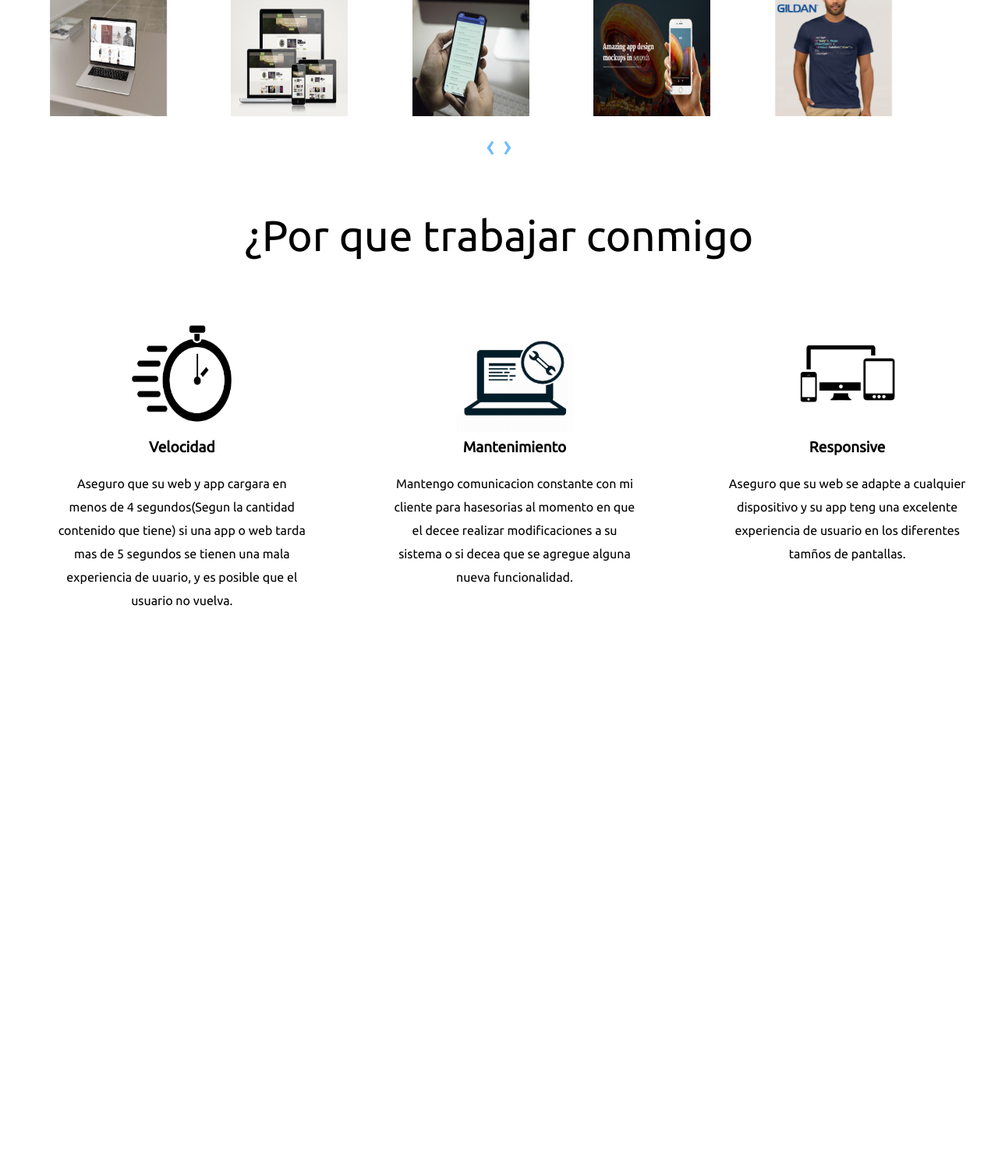
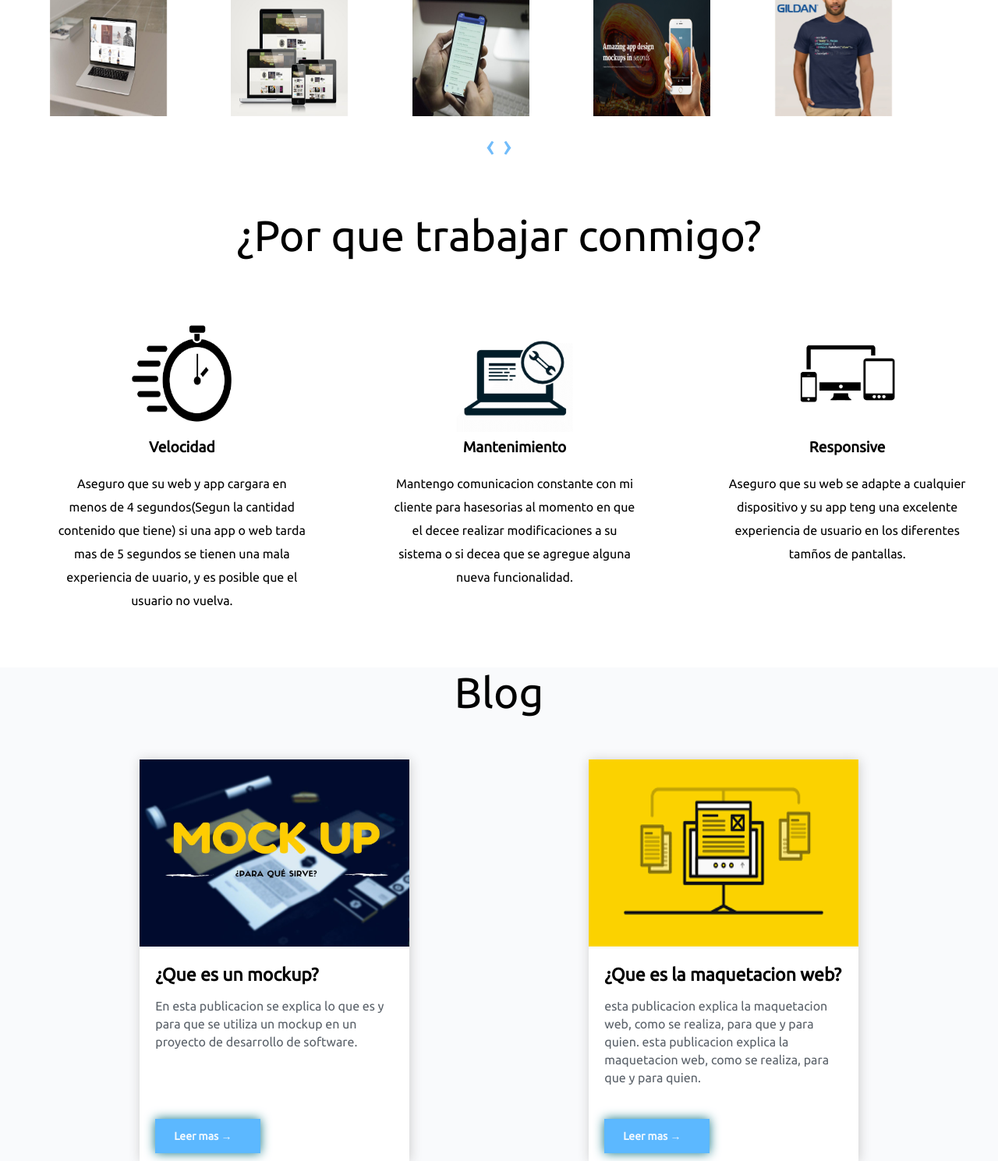
Before and after one commit to EdmaryBaga/EdithBautista, a PHP site: page / in a window 1280 px wide. Shown: the part 2175-3664 px from the top of the page at 78% size. Before the commit the page ends 2952 px from the top, so only its background shows below. Run offline with PHP 8.4, Linux system fonts and the light colour scheme.

Commit message:
Se agrego la seccion de Blog

```diff
--- a/estilos/style.css
+++ b/estilos/style.css
@@ -31,7 +31,8 @@ header .contenedor {
 }
 
 .contenedor-titulo a,
-#sobre_mi a {
+#sobre_mi a,
+#blog a {
     font-size: 14px;
     color: aliceblue;
     font-weight: bold;
@@ -246,3 +247,65 @@ span {
     /*agregamos una separacion entre lineas*/
     line-height: 30px;
 }
+
+
+/*seccion Blog*/
+
+#blog img {
+    width: 100%;
+    /*para que tenga un ancho del 100 de su contenedor*/
+    height: 240px;
+}
+
+#blog {
+    /*Cambiamos el color de fondo para que se diferencie del
+    fondo blanco de cada entrada*/
+    background: #F9FAFC;
+}
+
+#blog h4 {
+    font-size: 23px;
+    margin-bottom: 15px;
+}
+
+#blog p {
+    color: #5A6169;
+    line-height: 23px;
+    font-size: 16px;
+    height: 90px;
+    margin-bottom: 100px;
+}
+
+.botont a {
+    /*Damos un ancho y menos sombra a este boton, pues tambien se agrego a
+    los estilos del boton a que se creo anteriormente*/
+    width: 87px;
+    box-shadow: 0 0 .4em rgb(19, 118, 131);
+}
+
+.botont {
+    position: absolute;
+    bottom: 10px;
+    left: 20px;
+    display: inline;
+}
+
+#blog h4 {
+    margin: 0;
+}
+
+.contenedor-publicaciones {
+    display: flex;
+    justify-content: space-around;
+}
+
+.publicacion {
+    width: 30%;
+    box-shadow: 1px 1px 14px #ccc;
+}
+
+.contenido {
+    background: #fff;
+    padding: 20px;
+    position: relative;
+}
--- a/index.html
+++ b/index.html
@@ -136,7 +136,7 @@
         </section>
 
         <section id="por-que-trabajar">
-            <h3>¿Por que trabajar conmigo</h3>
+            <h3>¿Por que trabajar conmigo?</h3>
             <div class="contenedor-trabajar">
                 <div class="item">
                     <ul>
@@ -159,6 +159,33 @@
                         <li>Responsive</li>
                         <li>Aseguro que su web se adapte a cualquier dispositivo y su app teng una excelente experiencia de usuario en los diferentes tamños de pantallas. </li>
                     </ul>
+                </div>
+            </div>
+        </section>
+        <section id="blog">
+            <div class="contenedor">
+                <h3>Blog</h3>
+                <div class="contenedor-publicaciones">
+                    <div class="publicacion">
+                        <img src="imagenes/mockupBlog.jpg">
+                        <div class="contenido">
+                            <div>
+                                <h4>¿Que es un mockup?</h4>
+                                <p>En esta publicacion se explica lo que es y para que se utiliza un mockup en un proyecto de desarrollo de software.
+                                </p>
+                            </div>
+                            <div class="botont"><a href="">Leer mas →</a></div>
+                        </div>
+                    </div>
+                    <div class="publicacion">
+                        <img src="imagenes/maquetacionWebBlog.png">
+                        <div class="contenido">
+                            <h4>¿Que es la maquetacion web?</h4>
+                            <p>esta publicacion explica la maquetacion web, como se realiza, para que y para quien. esta publicacion explica la maquetacion web, como se realiza, para que y para quien.
+                            </p>
+                            <div class="botont"><a href="">Leer mas →</a></div>
+                        </div>
+                    </div>
                 </div>
             </div>
         </section>
```
Also changed, not shown: imagenes/maquetacionWebBlog.png (added), imagenes/mockupBlog.jpg (added).
